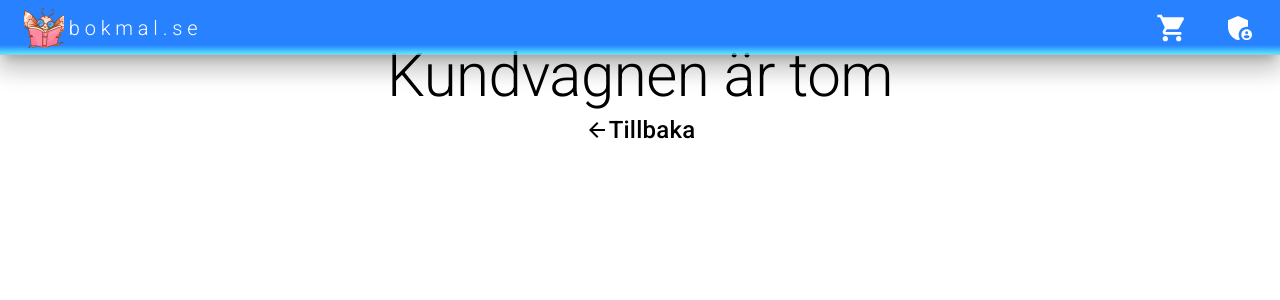
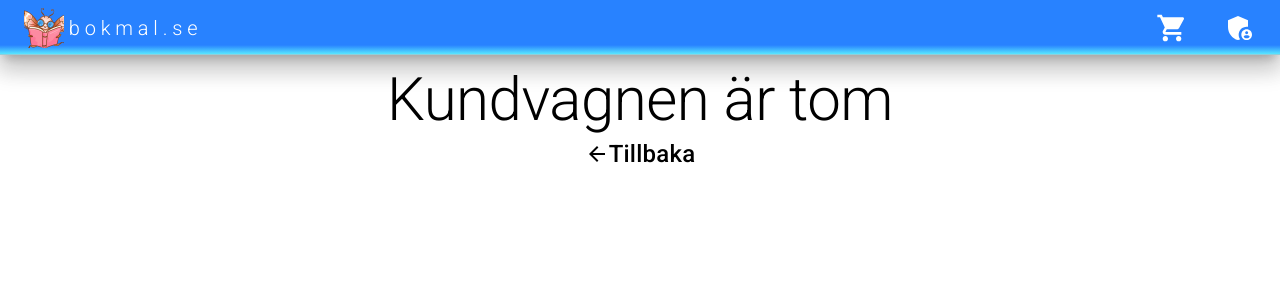
Before and after one commit to Banjo1337/Webshop, a React (Vite) app: page /checkout in a window 1280 px wide. Shown: the top 300 px of the page. Built offline with nearby package versions, Linux system fonts and the light colour scheme.

Commit message:
increase marginTop in emptyShoppingCart

```diff
--- a/src/components/EmptyShoppingCart.tsx
+++ b/src/components/EmptyShoppingCart.tsx
@@ -9,7 +9,7 @@ export default function EmptyShoppingCart() {
         flexDirection: "column",
         justifyContent: "center",
         alignItems: "center",
-        marginTop: "5vh",
+        marginTop: "8vh",
       }}
     >
       <Typography variant='h2'>Kundvagnen är tom</Typography>
```
